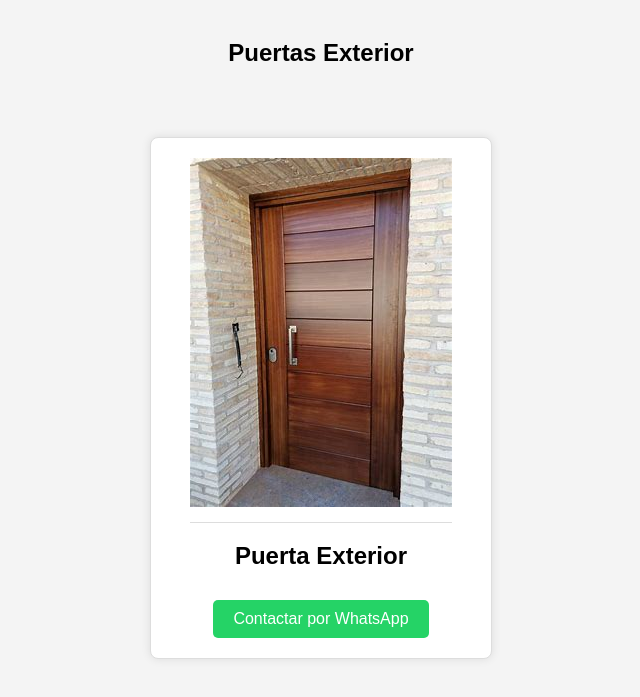
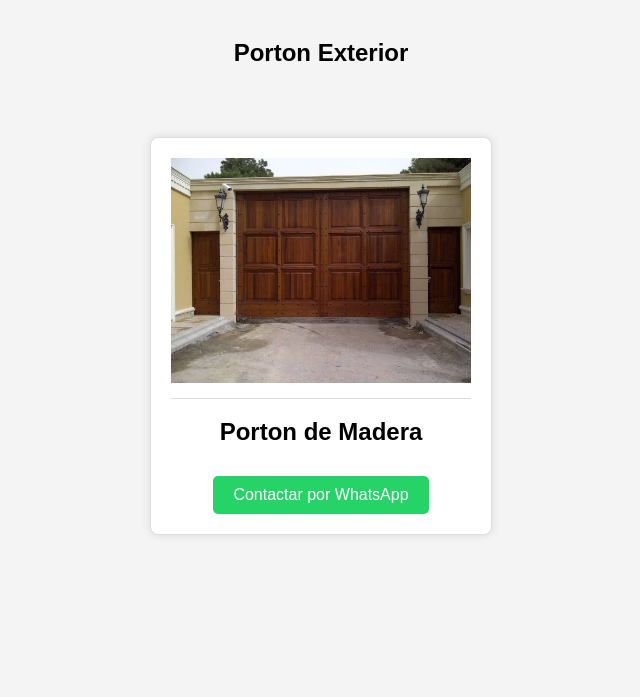
Before and after one commit to RedEx00009/TolomeoAberturas, a website: page mPuertasEX.html in a window 1280 px wide. Shown: the part 101-798 px from the top of the page, without its empty margins (319-959 px from the left). Drawn offline with Linux system fonts and the light colour scheme.

Commit message:
Update mPuertasEX.html

```diff
--- a/mPuertasEX.html
+++ b/mPuertasEX.html
@@ -60,13 +60,14 @@
 </head>
 <body>
     <h1 style="text-align: center; padding: 20px 0;">Madera</h1>
-    <h2 style="text-align: center; padding: 20px 0;">Puertas Exterior</h2>
+    <h2 style="text-align: center; padding: 20px 0;">Porton Exterior</h2>
     <div class="container">
         <div class="product">
-            <img src="PuertaMadera.jpg" alt="Producto 1">
-            <h2>Puerta Exterior</h2>
-            <a href="https://wa.me/2235220206?text=Estoy%20interesado%20en%20una%20Puerta%20Exterior%0A%0Ahttps://www.bing.com/images/search?view=detailV2&ccid=xa9XDaSx&id=E37CCCC723BF107EA73AA6031DFD55F199A6C089&thid=OIP.xa9XDaSxCgrghd0nEAma2wHaJ4&mediaurl=https%3a%2f%2fartybel.com%2fwp%2fwp-content%2fuploads%2f2020%2f10%2fArtybel-puerta-entrada-iroko-lacado-blanco.-scaled.jpg&cdnurl=https%3a%2f%2fth.bing.com%2fth%2fid%2fR.c5af570da4b10a0ae085dd2710099adb%3frik%3dicCmmfFV%252fR0Dpg%26pid%3dImgRaw%26r%3d0&exph=2560&expw=1920&q=puerta+exterior+madera&simid=608009817640553065&FORM=IRPRST&ck=525BE5B7DCFCD2B7687F942BBC469F25&selectedIndex=1&itb=0" target="_blank">Contactar por WhatsApp</a>
+            <img src="1efc66686a7f4edfb69c6c73e34d2e96.jpg" alt="Producto 1">
+            <h2>Porton de Madera</h2>
+            <a href="https://wa.me/2235220206?text=Estoy%20interesado%20en%20un%20Porton%20Exterior%20de%20Madera%0A%0Ahttps://www.bing.com/images/search?view=detailV2&ccid=nK9ZTgL0&id=F07CEA18627926E01A381B56FA2056925D1C2572&thid=OIP.nK9ZTgL0ST8iSkE2zabdEAHaFj&mediaurl=https%3a%2f%2fi.pinimg.com%2foriginals%2f1e%2ffc%2f66%2f1efc66686a7f4edfb69c6c73e34d2e96.jpg&cdnurl=https%3a%2f%2fth.bing.com%2fth%2fid%2fR.9caf594e02f4493f224a4136cda6dd10%3frik%3dciUcXZJWIPpWGw%26pid%3dImgRaw%26r%3d0&exph=831&expw=1108&q=Porton+Madera&simid=608038954672878467&FORM=IRPRST&ck=5F03631C48DD22754DEDD6B7FE3FFFC1&selectedIndex=39&itb=0" target="_blank">Contactar por WhatsApp</a>
         </div>
+
     </div>
 </body>
 </html>
```
